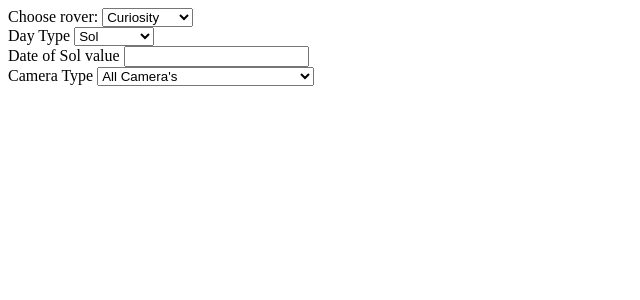
After one commit to DemRossi/Nasa-Api, a PHP site: page /rovers.php in a window 1280 px wide. The commit adds this page. Shown: the top 300 px of the page, without its empty margins (0-640 px from the left). Run offline with PHP 8.4, Linux system fonts and the light colour scheme.

Commit message:
Added rovres page with input fields for api

```diff
--- /dev/null
+++ b/rovers.php
@@ -0,0 +1,54 @@
+<?php
+//Connectie classes
+require_once 'bootstrap/bootstrap.php';
+
+
+?>
+<!DOCTYPE html>
+<html lang="en">
+
+<head>
+    <meta charset="UTF-8">
+    <meta http-equiv="X-UA-Compatible" content="IE=edge">
+    <meta name="viewport" content="width=device-width, initial-scale=1.0">
+    <title>Rovers</title>
+</head>
+
+<body>
+    <div class="input__rover-settings-wrapper">
+        <form action="" method="post">
+            <div class="input__rover-setting--rover">
+                <label for="rover">Choose rover: </label>
+                <select name="rover">
+                    <option value="curiosity">Curiosity</option>
+                    <option value="opportunity">Opportunity</option>
+                    <option value="spirit">Spirit</option>
+                </select>
+            </div>
+            <div class="input__rover-setting--date-type">
+                <label for="dateType">Day Type</label>
+                <select name="dateType">
+                    <option value="sol">Sol</option>
+                    <option value="earth">Earth day</option>
+                </select>
+            </div>
+            <div class="input__rover-setting--date">
+                <label for="date">Date of Sol value </label>
+                <input class="input__settings" type="text" name="date" placeholder="">
+            </div>
+            <div class="input__rover-setting--camera-type">
+                <label for="cameraType">Camera Type</label>
+                <select name="cameraType">
+                    <!-- TODO: add other camera's by input of the rover  -->
+                    <option value="all">All Camera's</option>
+                    <option value="FHAZ">Front Hazard Avoidance Camera</option>
+                    <option value="RHAZ">Rear Hazard Avoidance Camera</option>
+                    <option value="NAVCAM">Navigation Camera</option>
+                </select>
+            </div>
+        </form>
+    </div>
+
+</body>
+
+</html>
```
Also changed, not shown: index.php (+9 -1 lines).
